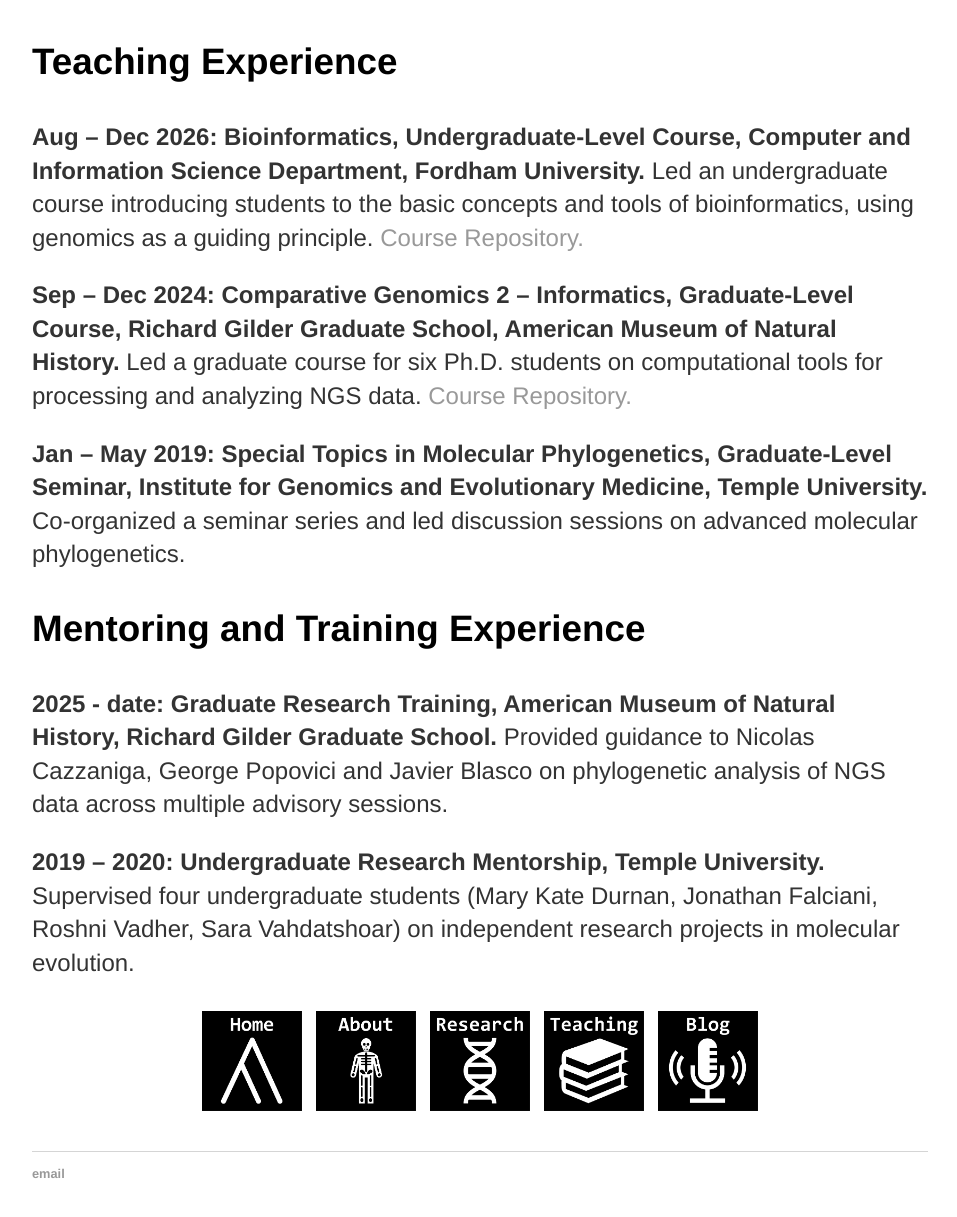
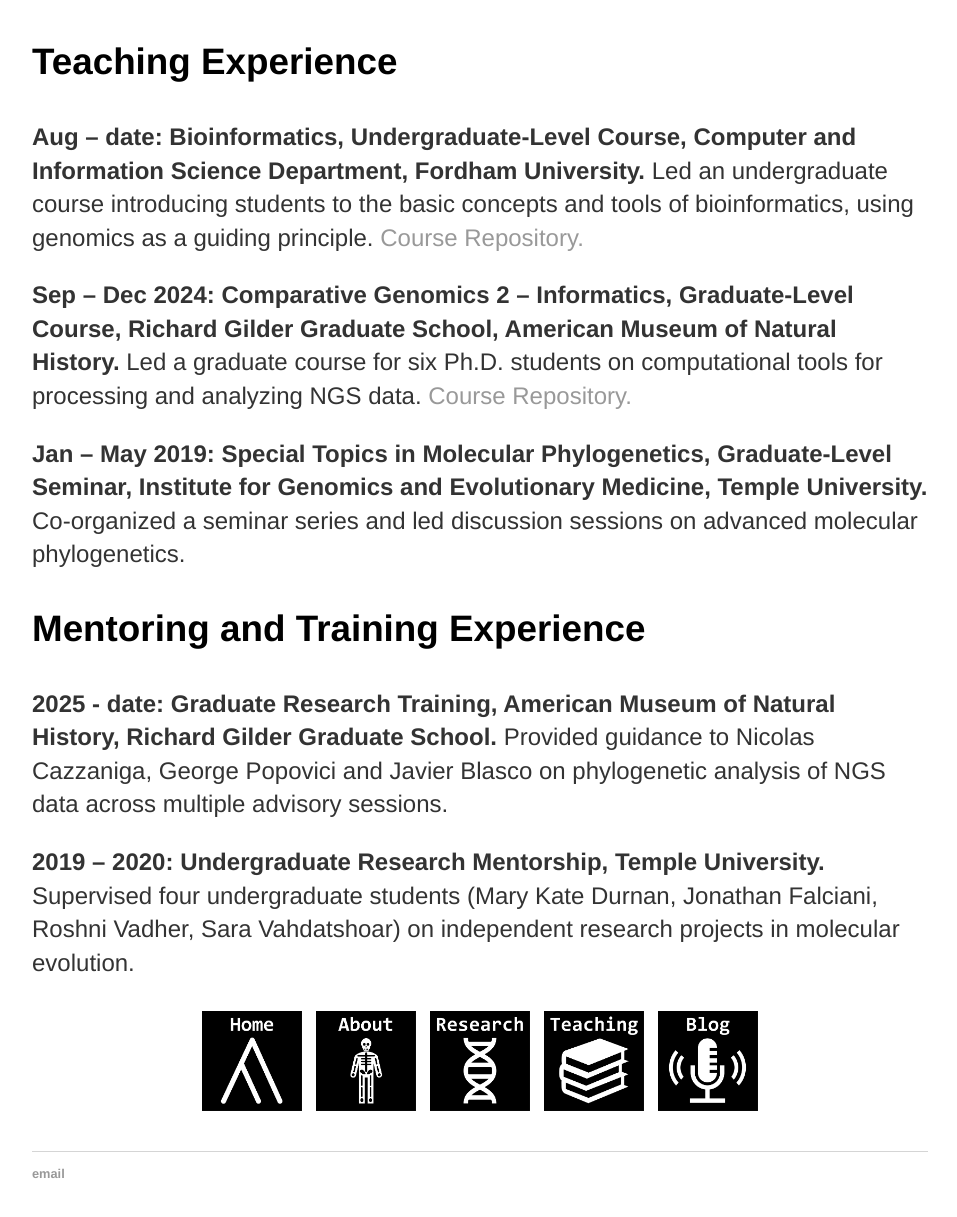
Before and after one commit to josebarbamontoya/josebarbamontoya.github.io, a Jekyll site: the page built from teaching/index.html, in a window 1280 px wide, cut to the strip 524-1767 px from the top of the page. Shown: the top 1217 px of the strip, without its empty margins (160-1117 px from the left). Built offline with Jekyll 4.4.1, drawn with Linux system fonts in a browser that asks for light colours.

Commit message:
Update index.html

```diff
--- a/teaching/index.html
+++ b/teaching/index.html
@@ -8,7 +8,7 @@
 		<p style="text-align:center;"><img src="/img/photo12.jpg" height="300" width="440"></p>
 
 	<h3>Teaching Experience</h3>
-			<p><b>Aug – Dec 2026: Bioinformatics, Undergraduate-Level Course, Computer and Information Science Department, Fordham University.</b> Led an undergraduate course introducing students to the basic concepts and tools of bioinformatics, using genomics as a guiding principle. <a href="https://github.com/josebarbamontoya/fordham_bioinformatics">Course Repository.</a></p>
+			<p><b>Aug – date: Bioinformatics, Undergraduate-Level Course, Computer and Information Science Department, Fordham University.</b> Led an undergraduate course introducing students to the basic concepts and tools of bioinformatics, using genomics as a guiding principle. <a href="https://github.com/josebarbamontoya/fordham_bioinformatics">Course Repository.</a></p>
 			<p><b>Sep – Dec 2024: Comparative Genomics 2 – Informatics, Graduate-Level Course, Richard Gilder Graduate School, American Museum of Natural History.</b> Led a graduate course for six Ph.D. students on computational tools for processing and analyzing NGS data. <a href="https://github.com/josebarbamontoya/rggs_comparative_genomics_2">Course Repository.</a></p>
 			<p><b>Jan – May 2019: Special Topics in Molecular Phylogenetics, Graduate-Level Seminar, Institute for Genomics and Evolutionary Medicine, Temple University.</b> Co-organized a seminar series and led discussion sessions on advanced molecular phylogenetics.
 
```
